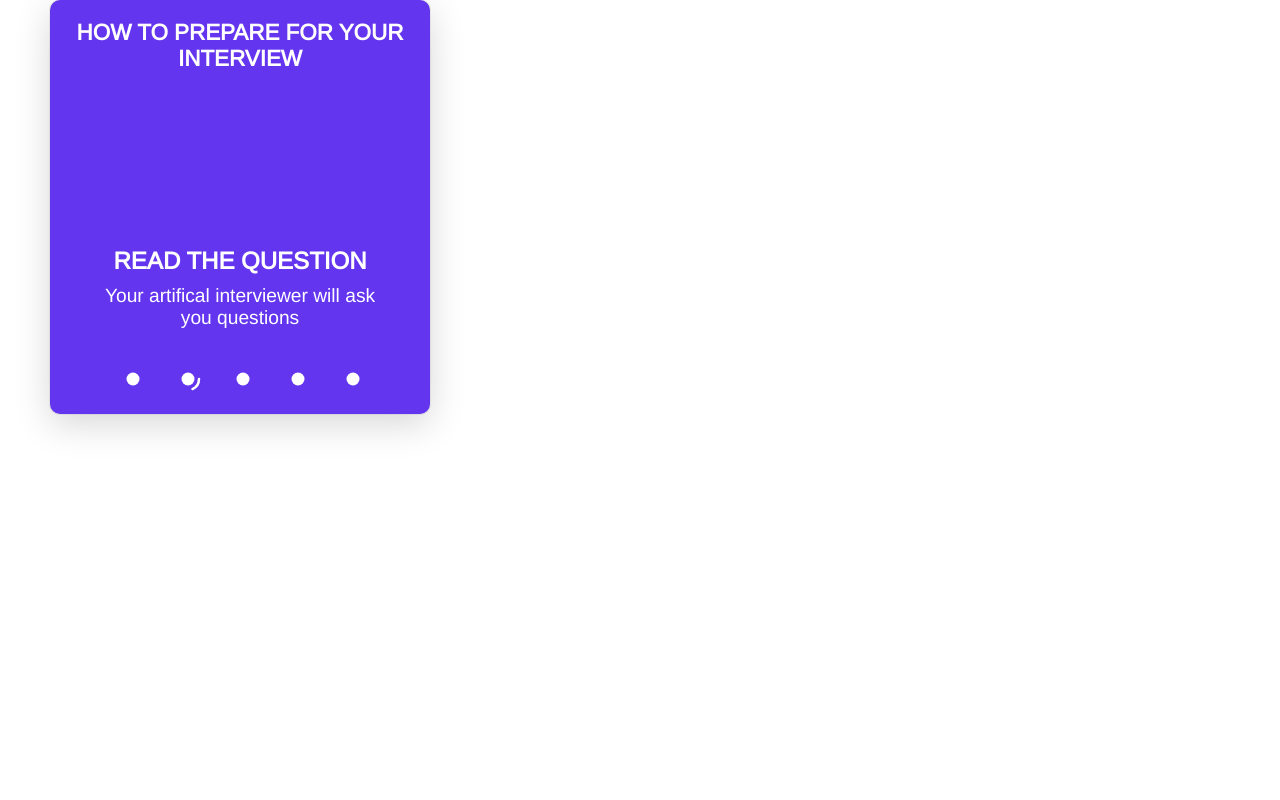
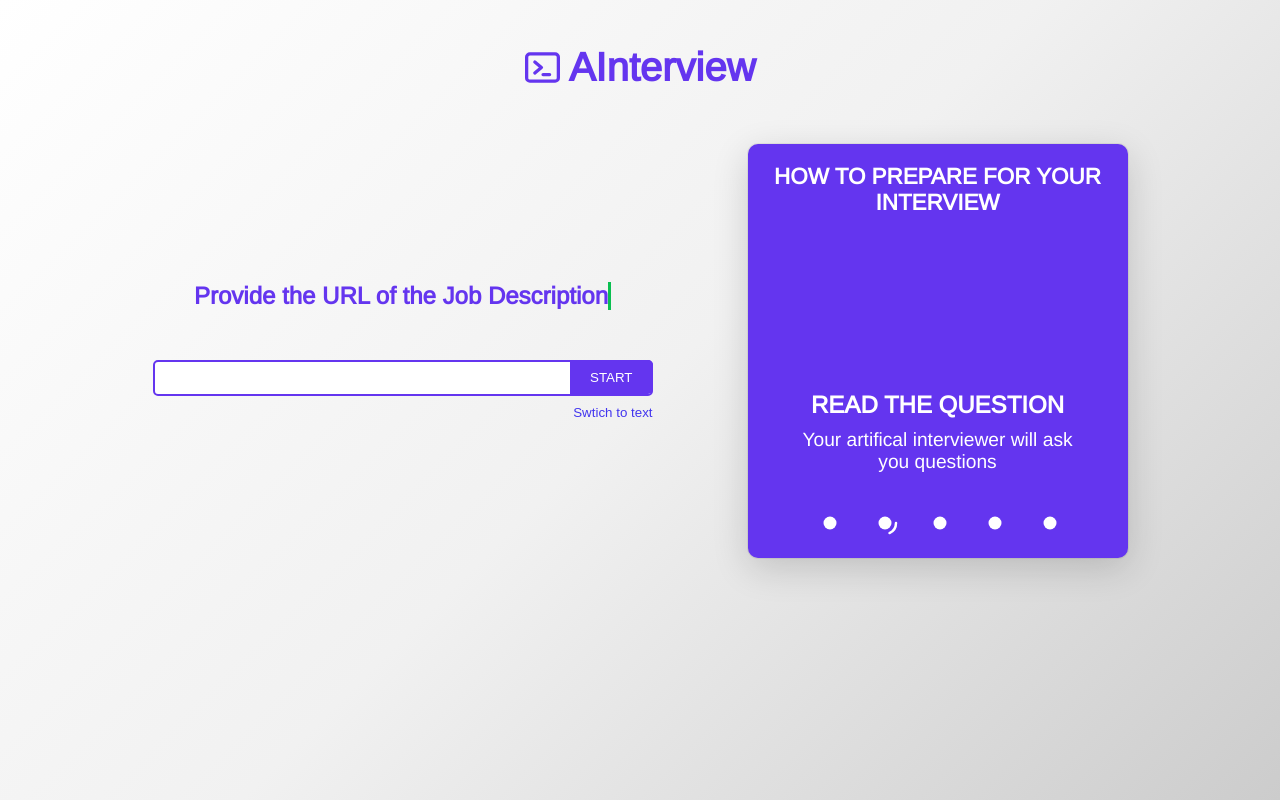
Before and after one commit to danielpeys/ainterview, a SvelteKit app: page / in a window 1280 px wide. Built offline with nearby package versions, Linux system fonts and the light colour scheme; some icons are missing.

Commit message:
start page

```diff
--- a/src/lib/instructions.svelte
+++ b/src/lib/instructions.svelte
@@ -61,7 +61,7 @@
         />
         <div class="how-to-text">
           <h2>ANSWER THE QUESTION</h2>
-          <p>Answer the question by voice or text</p>
+          <p>Answer the question by text</p>
         </div>
       </div>
     {:else if count === 3}
--- /dev/null
+++ b/src/lib/userInput.svelte
@@ -0,0 +1,145 @@
+<script lang="ts">
+  let isURLInput = true;
+</script>
+
+<div class="container">
+  {#if isURLInput}
+    <div class="h2-container">
+      <h2>Provide the URL of the Job Description</h2>
+    </div>
+    <div class="url-input-group">
+      <input type="text" />
+      <button class="btn">START</button>
+    </div>
+  {:else}
+    <div class="h2-container">
+      <h2>Provide the Text of the Job Description</h2>
+    </div>
+    <div class="text-input-group">
+      <textarea name="longText" rows="20" cols="80" />
+      <button class="btn">START</button>
+    </div>
+  {/if}
+  <button
+    class="btn"
+    on:click={() => {
+      isURLInput = !isURLInput;
+    }}>Swtich to {isURLInput ? 'text' : 'URL'}</button
+  >
+</div>
+
+<style>
+  .container {
+    display: flex;
+    flex-direction: column;
+    justify-content: center;
+    align-items: end;
+    min-width: 500px;
+    margin-right: var(--spacer-5);
+  }
+
+  .h2-container {
+    width: fit-content;
+    margin: 0 auto 50px;
+  }
+
+  h2 {
+    color: var(--col-purple);
+    overflow: hidden;
+    border-right: 0.15em solid var(--col-green);
+    white-space: nowrap;
+    animation: typing 3.5s steps(40, end), blink-caret 0.75s step-end infinite;
+  }
+
+  @keyframes typing {
+    from {
+      width: 0;
+    }
+    to {
+      width: 100%;
+    }
+  }
+
+  @keyframes blink-caret {
+    from,
+    to {
+      border-color: transparent;
+    }
+    50% {
+      border-color: var(--col-green);
+    }
+  }
+
+  .url-input-group {
+    display: flex;
+    position: relative;
+  }
+
+  .url-input-group input,
+  .text-input-group textarea {
+    border: solid var(--col-purple);
+    color: var(--col-purple);
+    border-radius: 5px;
+  }
+
+  .url-input-group input {
+    line-height: var(--spacer-3);
+    font-size: var(--font-size-xxl);
+    width: 500px;
+    border-width: 2.2px;
+  }
+
+  .url-input-group input:focus,
+  .text-input-group textarea:focus {
+    outline: none;
+  }
+
+  .url-input-group button {
+    position: absolute;
+    right: 0px;
+    display: flex;
+    align-items: center;
+    justify-content: center;
+    height: 34px;
+    padding-left: 20px;
+    padding-right: 20px;
+    background-color: var(--col-purple);
+    color: var(--col-white);
+    border-top-right-radius: 5px;
+    border-bottom-right-radius: 5px;
+  }
+
+  .url-input-group button:hover {
+    opacity: 0.9;
+    transition: 0.25s ease-out;
+  }
+
+  .text-input-group {
+    display: flex;
+    flex-direction: column;
+    align-items: end;
+    position: relative;
+  }
+
+  .text-input-group textarea {
+    resize: none;
+    padding: var(--spacer-1);
+    border-width: 3px;
+  }
+
+  .text-input-group button {
+    margin-top: var(--spacer-1);
+    color: var(--col-purple);
+  }
+
+  .container > button {
+    color: var(--col-blue);
+    margin-top: var(--spacer-1);
+  }
+
+  .container > button:hover,
+  .text-input-group button:hover {
+    transform: scale(1.02);
+    transition: 0.1s linear;
+  }
+</style>
--- a/src/routes/+layout.svelte
+++ b/src/routes/+layout.svelte
@@ -1,8 +1,6 @@
 <script lang="ts">
-  import Header from '../lib/header.svelte';
   import Footer from '../lib/footer.svelte';
 </script>
 
-<Header />
 <slot />
 <Footer />
--- a/src/routes/+page.svelte
+++ b/src/routes/+page.svelte
@@ -1,5 +1,47 @@
 <script lang="ts">
   import Instructions from '../lib/instructions.svelte';
+  import UserInput from '../lib/userInput.svelte';
 </script>
 
-<Instructions />
+<div class="page">
+  <div class="container">
+    <div class="container-title">
+      <img src="./images/logo.svg" alt="logo" />
+      <h1>AInterview</h1>
+    </div>
+    <div class="container-content">
+      <UserInput />
+      <Instructions />
+    </div>
+  </div>
+</div>
+
+<style>
+  .page {
+    display: flex;
+    justify-content: center;
+  }
+
+  .container-title {
+    display: flex;
+    align-items: center;
+    justify-content: center;
+    margin-bottom: var(--spacer-6);
+    margin-top: var(--spacer-5);
+  }
+
+  .container-title img {
+    height: 35px;
+    width: 35px;
+  }
+
+  .container-title h1 {
+    margin-left: var(--spacer-1);
+    font-size: var(--font-size-title);
+    color: var(--col-purple);
+  }
+
+  .container-content {
+    display: flex;
+  }
+</style>
--- a/static/css/reset.css
+++ b/static/css/reset.css
@@ -10,7 +10,8 @@
 }
 
 html {
-	scroll-behavior: smooth;
+  height: 100%;
+  background: linear-gradient(135deg, #ffffff 0%, #f1f1f1 50%, #cccccc 100%);
 }
 
 a {
```
Also changed, not shown: src/lib/header.svelte (deleted), static/images/logo.svg (added). Lines whose indentation alone changed are shown as unchanged.
